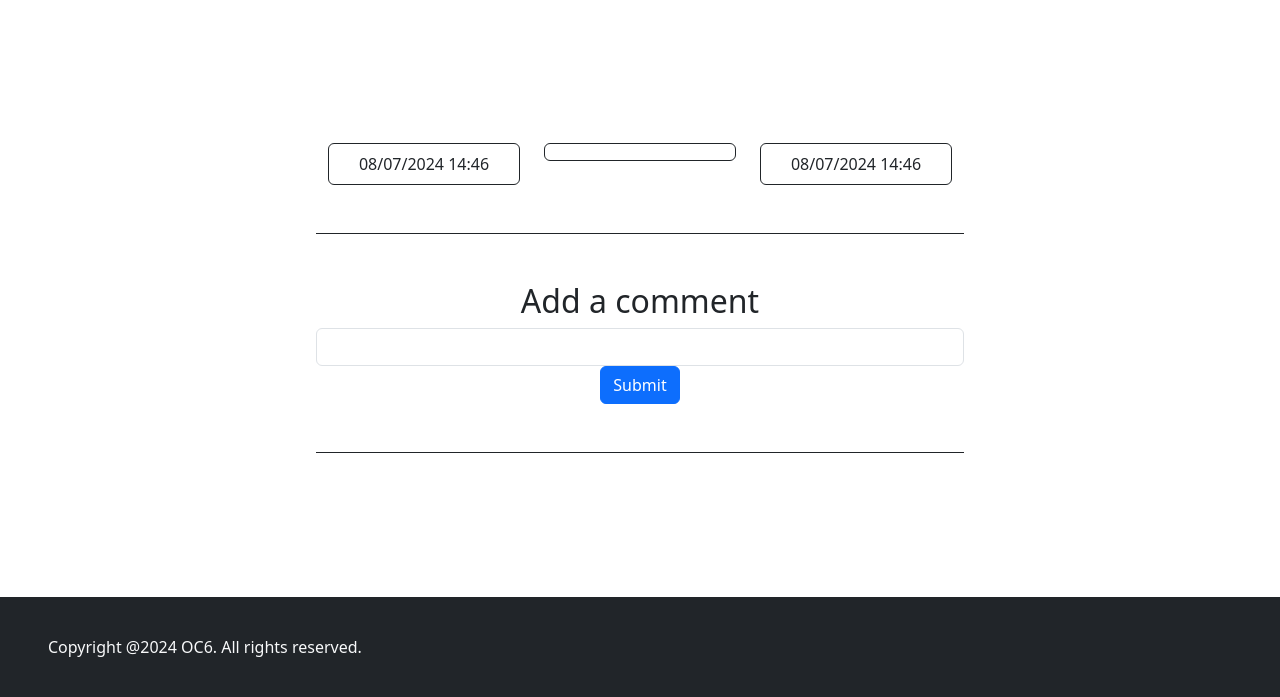
After one commit to basilepineau/OC6, a Symfony app: template templates/trick/show.html.twig in a window 1280 px wide. The commit adds this page. Shown: the part 753-1450 px from the top of the page. Run offline with Twig, Linux system fonts and the light colour scheme; the template is opened without the code that fills it, so the values that code supplies are empty; form fields are guessed from the names that the template uses; some libraries are stand-ins or nearby versions.

Commit message:
feat(controllers): create HomeController and TrickController, and associated templates

```diff
--- /dev/null
+++ b/templates/_partials/_footer.html.twig
@@ -0,0 +1,5 @@
+<footer class="d-flex justify-content-center justify-content-md-start align-items-center px-md-5 bg-dark text-light" style="height:100px">
+    <div class="">
+        Copyright @2024 OC6. All rights reserved.
+    </div>
+</footer>
--- /dev/null
+++ b/templates/_partials/_nav.html.twig
@@ -0,0 +1,38 @@
+      <!-- Navigation-->
+      <nav class="navbar navbar-expand-lg navbar-dark bg-dark">
+        <div class="container px-5">
+          <a class="navbar-brand" href="/">OC6</a>
+          <button
+            class="navbar-toggler"
+            type="button"
+            data-bs-toggle="collapse"
+            data-bs-target="#navbarSupportedContent"
+            aria-controls="navbarSupportedContent"
+            aria-expanded="false"
+            aria-label="Toggle navigation"
+          >
+            <span class="navbar-toggler-icon"></span>
+          </button>
+          <div class="collapse navbar-collapse" id="navbarSupportedContent">
+            <ul class="navbar-nav ms-auto mb-2 mb-lg-0">
+              <li class="nav-item">
+                <a class="nav-link" href="/">Home</a>
+              </li>
+              <li class="nav-item">
+                <a class="nav-link" href="/">Tricks</a>
+              </li>
+              {% if is_granted('IS_AUTHENTICATED_FULLY') %}
+                  <li class="nav-item">
+                      <a class="nav-link" href="{{ path('app_logout') }}">Logout</a>
+                  </li>
+              {% else %}
+                  <li class="nav-item">
+                      <a class="nav-link" href="{{ path('app_login') }}">Sign in</a>
+                  </li>
+                  <li class="nav-item">
+                      <a class="nav-link" href="{{ path('app_register') }}">Sign up</a>
+                  </li>
+              {% endif %}
+        </div>
+        </div>
+      </nav>
--- a/templates/base.html.twig
+++ b/templates/base.html.twig
@@ -7,21 +7,24 @@
         <!-- Favicon-->
         <link rel="icon" type="image/x-icon" href="assets/favicon.ico" />
         <!-- Bootstrap icons-->
-        <link href="https://cdn.jsdelivr.net/npm/bootstrap-icons@1.5.0/font/bootstrap-icons.css"rel="stylesheet"/>
-        <!-- Core theme CSS (includes Bootstrap)-->
-        <link href="css/styles.css" rel="stylesheet" />
-        {% block stylesheets %}
-        {% endblock %}
+        <link href="https://cdn.jsdelivr.net/npm/bootstrap-icons@1.5.0/font/bootstrap-icons.css" rel="stylesheet"/>
 
-        {% block javascripts %}
-            {% block importmap %}{{ importmap('app') }}{% endblock %}
-        {% endblock %}
+        <meta name="viewport" content="width=device-width, initial-scale=1.0">
+
+        <!-- Stylesheets-->
+        <link rel="stylesheet" href="{{ asset('assets/css/bootstrap.min.css') }}"/>
+        {% block stylesheets %}{% endblock %}
+        <link rel="stylesheet" href="{{ asset('assets/css/styles.css') }}"/>
+
+        <!-- JS files -->
+        <script src="{{ asset('assets/js/bootstrap.bundle.min.js') }}"></script>
+        {% block javascripts %}{% endblock %}
+        <script src="{{ asset('assets/js/scripts.js') }}"></script>
     </head>
     <body>
+        {% include '_partials/_nav.html.twig' %}
         {% block body %}{% endblock %}
-        <!-- Bootstrap core JS-->
-        <script src="https://cdn.jsdelivr.net/npm/bootstrap@5.2.3/dist/js/bootstrap.bundle.min.js"></script>
-        <!-- Core theme JS-->
-        <script src="js/scripts.js"></script>
+        {% include '_partials/_footer.html.twig' %}
+
     </body>
 </html>
--- /dev/null
+++ b/templates/trick/show.html.twig
@@ -0,0 +1,64 @@
+{% extends 'base.html.twig' %}
+
+{% block stylesheets %}
+    <link rel="stylesheet" href="{{ asset('assets/css/trick.css') }}"/>
+{% endblock %}
+
+{% block title %}Trick {{ trick.name }}{% endblock %}
+
+
+{% block body %}
+<section>
+    <div class="container w-75 p-5">
+        <div class="banner d-flex justify-content-center align-items-center position-relative">
+            <img class="card-img-top img-fluid rounded w-100" src="{{ asset('assets/uploads/' ~ trick.pictures.first.url) }}">
+            <div class="overlay-text display-1 position-absolute text-light">{{ trick.name }}</div>
+        </div>
+        <div class="row gx-4 my-5">
+        {% for picture in trick.pictures %}
+            <div class="col-md-2">
+                <img src="{{ asset('assets/uploads/' ~ picture.url) }}" class="img-fluid rounded">
+            </div>
+        {% endfor %}
+        {% for video in trick.videos %}
+            <div class="col-md-2">
+                <div class="embed-responsive embed-responsive-16by9">
+                <iframe class="img-fluid" width="560" height="315" src="https://www.youtube.com/embed/8KotvBY28Mo?si=ZzWj7Az1B2Cs5lqu" title="YouTube video player" frameborder="0" allow="accelerometer; autoplay; clipboard-write; encrypted-media; gyroscope; picture-in-picture; web-share" referrerpolicy="strict-origin-when-cross-origin" allowfullscreen></iframe>                </div>
+            </div>
+        {% endfor %}
+        </div>
+        <div class="">
+            {{ trick.description }}
+        </div>
+        <div class="row w-75 mx-auto y-5 border-bottom border-dark py-5">
+            <div class="col-12 col-md-4">
+                <div class="border border-dark rounded p-2 text-center">{{ trick.createdAt|date('d/m/Y H:i') }}</div>
+            </div>
+            <div class="col-12 col-md-4">
+                <div class="border border-dark rounded p-2 text-center">{{ trick.category.name }}</div>
+            </div>
+            <div class="col-12 col-md-4">
+                <div  class="border border-dark rounded mx-auto p-2 text-center">{{ trick.updatedAt|date('d/m/Y H:i') }}</div>
+            </div>
+        </div>
+        <div class="w-75 mx-auto py-5 border-bottom border-dark text-center">
+            <h2>Add a comment</h2>
+            {{ form_start(form) }}
+                {{ form_widget(form.text) }}
+                <button type="submit" class="btn btn-primary">Submit</button>
+            {{ form_end(form) }}
+        </div>
+        <div class="w-75 mx-auto my-5 d-flex flex-column gap-3">
+        {% for commentMain in trick.commentMains %}
+        <div class="row align-items-center">
+            <div class="col-2 d-flex flex-column align-items-center gap-2">
+                <img class="rounded-circle" style="width:60px; height:auto"src="{{ asset('assets/avatar/' ~ commentMain.author.avatar) }}">
+                <div class="">{{ commentMain.author.firstName }}</div>
+            </div>
+            <div class="col-10 border border-dark rounded p-3">{{ commentMain.text }}</div>
+        </div>
+        {% endfor %}
+        </div>
+    </div>
+</section>
+{% endblock %}
```
Also changed, not shown: src/Controller/HomeController.php (added, +30 -0 lines), src/Controller/TrickController.php (added, +52 -0 lines), templates/home/index.html.twig (added, +66 -0 lines).
